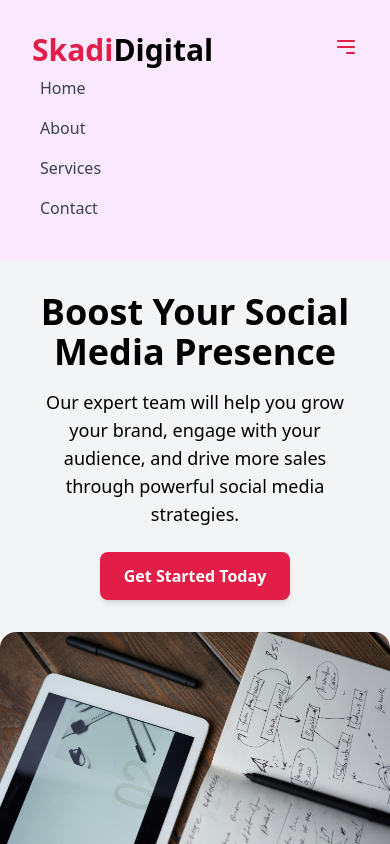
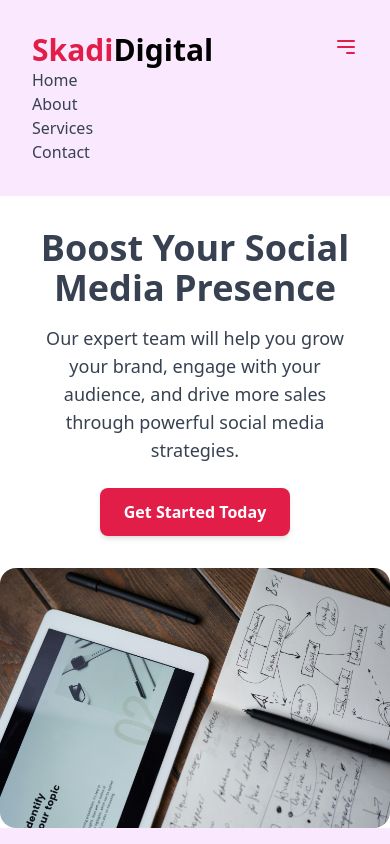
Before and after one commit to olivierldn/test1, a website: page index.html in a window 390 px wide. Both pictures are taken after a click on the button 346 px from the left and 47 px from the top of the page. Shown: the top 844 px of the page. Drawn offline with Linux system fonts and the light colour scheme.

Commit message:
Add files via upload

```diff
--- a/index.html
+++ b/index.html
@@ -25,10 +25,10 @@
       </div>
     </div>
     <div id="menu" class="hidden md:hidden p-0">
-      <a href="#" class="block text-gray-700 hover:text-gray-400 p-2">Home</a>
-      <a href="#" class="block text-gray-700 hover:text-gray-400 p-2">About</a>
-      <a href="#" class="block text-gray-700 hover:text-gray-400 p-2">Services</a>
-      <a href="#" class="block text-gray-700 hover:text-gray-400 p-2">Contact</a>
+      <a href="#" class="block text-gray-700 hover:text-gray-400 pt-2 pb-2">Home</a>
+      <a href="#" class="block text-gray-700 hover:text-gray-400 pt-2 pb-2">About</a>
+      <a href="#" class="block text-gray-700 hover:text-gray-400 pt-2 pb-2">Services</a>
+      <a href="#" class="block text-gray-700 hover:text-gray-400 pt-2 pb-2">Contact</a>
     </div>
   </nav>
 
@@ -37,14 +37,14 @@
     <div class="bg-orange-500 ">dcdc</div>
   </div> -->
 
-  <div class="flex flex-col-reverse lg:flex-row h-full lg:h-4/5 bg-gray-100">
+  <div class="flex flex-col-reverse lg:flex-row h-full lg:h-4/5 bg-fuchsia-200">
     <!-- Left Section: Photo -->
     <div class="lg:w-1/2 flex items-center justify-center">
         <img src="pic/pexels-fauxels-3183170.jpg" alt="Hero Image" class="w-full h-full object-cover rounded-2xl">
     </div>
     <!-- Right Section: Call to Action -->
-    <div class="lg:w-1/2 flex items-center justify-center bg-gray-100 p-8">
-        <div class="text-center lg:text-left">
+    <div class="lg:w-1/2 flex items-center justify-center bg-fuchsia-200 p-8">
+        <div class="text-center lg:text-left text-gray-700">
             <h1 class="text-4xl font-bold mb-4">Boost Your Social Media Presence</h1>
             <p class="text-lg mb-6">Our expert team will help you grow your brand, engage with your audience, and drive more sales through powerful social media strategies.</p>
             <button class="px-6 py-3 bg-rose-600 text-white font-semibold rounded-lg shadow-md hover:bg-rose-800 transition duration-300">
@@ -53,14 +53,14 @@
         </div>
     </div>
 </div>
-<div class="flex flex-col-reverse lg:flex-row-reverse h-full lg:h-4/5 bg-gray-100">
+<div class="flex flex-col-reverse lg:flex-row-reverse h-full lg:h-4/5 bg-fuchsia-100">
   <!-- Left Section: Photo -->
   <div class="lg:w-1/2 flex items-center justify-center">
       <img src="pic/pexels-mikael-blomkvist-6476561.jpg" alt="Hero Image" class="w-full h-full object-cover rounded-2xl">
   </div>
   <!-- Right Section: Call to Action -->
-  <div class="lg:w-1/2 flex items-center justify-center bg-gray-100 p-8">
-      <div class="text-center lg:text-left">
+  <div class="lg:w-1/2 flex items-center justify-center bg-fuchsia-100 p-8">
+      <div class="text-center lg:text-left text-gray-700">
           <h1 class="text-4xl font-bold mb-4">We Are The Stuff From Nightmares</h1>
           <p class="text-lg mb-6">Started in 1991 and we're carrying our legacy through the hardship of life untill day present. Join us on the journey into the bliss!</p>
 <!--           <button class="px-6 py-3 bg-rose-600 text-white font-semibold rounded-lg shadow-md hover:bg-rose-800 transition duration-300">
```
